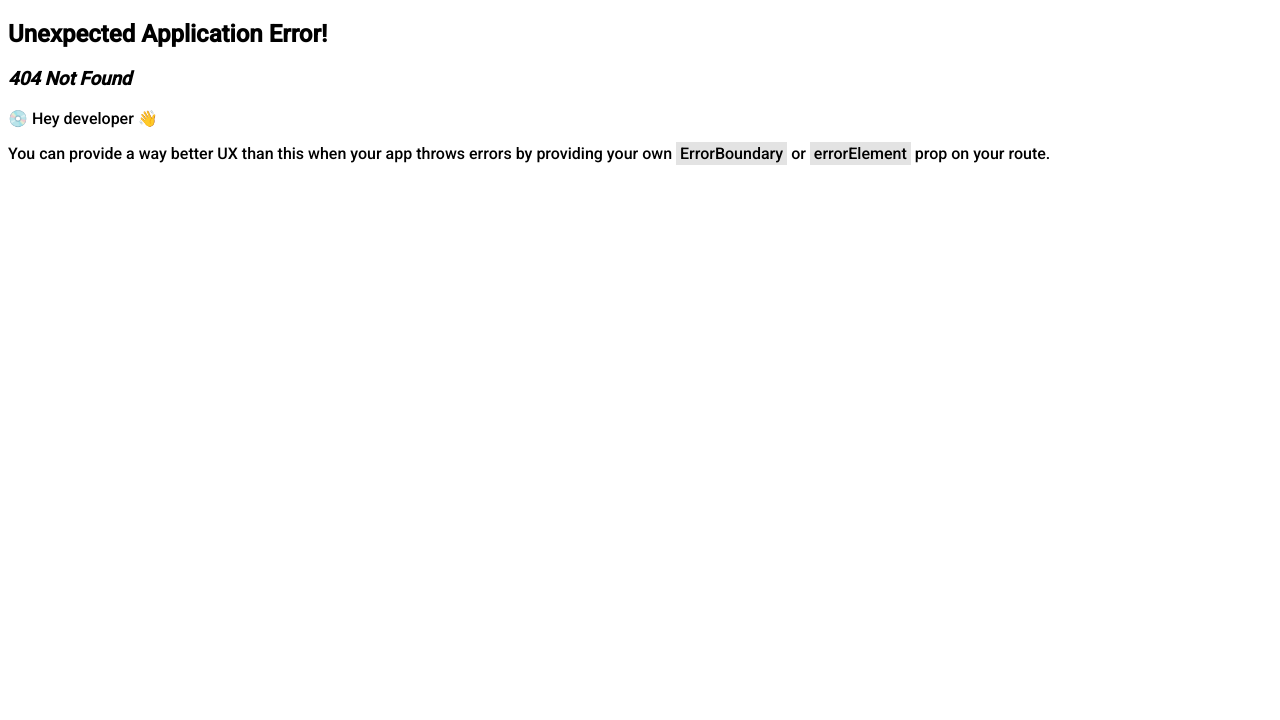
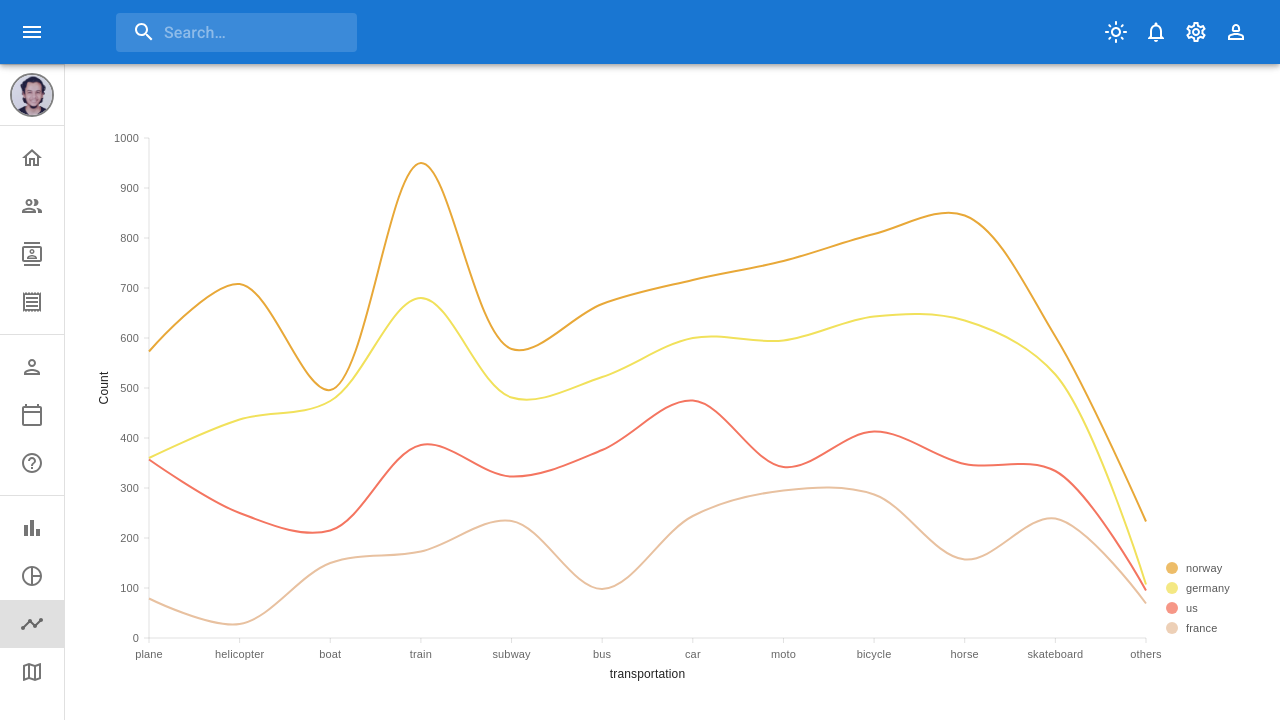
Before and after one commit to AbdalrhmanAmmar/Dashboard, a React (Vite) app: page /line in a window 1280 px wide. Before the commit this address had no page. Shown: the top 720 px of the page. Built offline with nearby package versions, Linux system fonts and the light colour scheme.

Commit message:
linechart

```diff
--- a/package.json
+++ b/package.json
@@ -15,6 +15,7 @@
     "@mui/icons-material": "^5.14.0",
     "@mui/material": "^5.14.0",
     "@nivo/bar": "^0.83.0",
+    "@nivo/line": "^0.83.0",
     "react": "^18.2.0",
     "react-dom": "^18.2.0",
     "react-router-dom": "^6.14.1"
--- a/src/main.jsx
+++ b/src/main.jsx
@@ -10,6 +10,7 @@
 } from "react-router-dom";
 import App from "./App";
 import BarChart from "./pages/Barchart/Barchart";
+import LineChart from "./pages/LineChart/LineChart";
 // import Dashboard from "./page/dashboard/Dashboard";
 // import Team from "./page/team/Team";
 // import Contacts from "./page/contacts/Contacts";
@@ -34,9 +35,9 @@
       <Route path="calendar" element={<Calendar />} />
       <Route path="faq" element={<FAQ />} /> */}
       <Route path="/bar" element={<BarChart />} />
-      {/* <Route path="pie" element={<PieChart />} />
-      <Route path="line" element={<LineChart />} />
-      <Route path="geography" element={<Geography />} />
+      {/* <Route path="pie" element={<PieChart />} /> */}
+      <Route path="/line" element={<LineChart />} />
+      {/* <Route path="geography" element={<Geography />} />
 
       <Route path="*" element={<NotFound />} /> */}
     </Route>
--- /dev/null
+++ b/src/pages/LineChart/Line.jsx
@@ -0,0 +1,390 @@
+import { Box, useTheme } from "@mui/material";
+
+import { ResponsiveLine } from "@nivo/line";
+
+const data = [
+  {
+    id: "france",
+    color: "hsl(4, 70%, 50%)",
+    data: [
+      {
+        x: "plane",
+        y: 79,
+      },
+      {
+        x: "helicopter",
+        y: 28,
+      },
+      {
+        x: "boat",
+        y: 150,
+      },
+      {
+        x: "train",
+        y: 173,
+      },
+      {
+        x: "subway",
+        y: 234,
+      },
+      {
+        x: "bus",
+        y: 98,
+      },
+      {
+        x: "car",
+        y: 244,
+      },
+      {
+        x: "moto",
+        y: 295,
+      },
+      {
+        x: "bicycle",
+        y: 287,
+      },
+      {
+        x: "horse",
+        y: 157,
+      },
+      {
+        x: "skateboard",
+        y: 239,
+      },
+      {
+        x: "others",
+        y: 69,
+      },
+    ],
+  },
+  {
+    id: "us",
+    color: "hsl(205, 70%, 50%)",
+    data: [
+      {
+        x: "plane",
+        y: 278,
+      },
+      {
+        x: "helicopter",
+        y: 222,
+      },
+      {
+        x: "boat",
+        y: 65,
+      },
+      {
+        x: "train",
+        y: 213,
+      },
+      {
+        x: "subway",
+        y: 89,
+      },
+      {
+        x: "bus",
+        y: 278,
+      },
+      {
+        x: "car",
+        y: 231,
+      },
+      {
+        x: "moto",
+        y: 47,
+      },
+      {
+        x: "bicycle",
+        y: 126,
+      },
+      {
+        x: "horse",
+        y: 191,
+      },
+      {
+        x: "skateboard",
+        y: 95,
+      },
+      {
+        x: "others",
+        y: 26,
+      },
+    ],
+  },
+  {
+    id: "germany",
+    color: "hsl(39, 70%, 50%)",
+    data: [
+      {
+        x: "plane",
+        y: 3,
+      },
+      {
+        x: "helicopter",
+        y: 187,
+      },
+      {
+        x: "boat",
+        y: 259,
+      },
+      {
+        x: "train",
+        y: 294,
+      },
+      {
+        x: "subway",
+        y: 158,
+      },
+      {
+        x: "bus",
+        y: 146,
+      },
+      {
+        x: "car",
+        y: 125,
+      },
+      {
+        x: "moto",
+        y: 253,
+      },
+      {
+        x: "bicycle",
+        y: 230,
+      },
+      {
+        x: "horse",
+        y: 287,
+      },
+      {
+        x: "skateboard",
+        y: 193,
+      },
+      {
+        x: "others",
+        y: 12,
+      },
+    ],
+  },
+  {
+    id: "norway",
+    color: "hsl(179, 70%, 50%)",
+    data: [
+      {
+        x: "plane",
+        y: 213,
+      },
+      {
+        x: "helicopter",
+        y: 271,
+      },
+      {
+        x: "boat",
+        y: 22,
+      },
+      {
+        x: "train",
+        y: 270,
+      },
+      {
+        x: "subway",
+        y: 97,
+      },
+      {
+        x: "bus",
+        y: 146,
+      },
+      {
+        x: "car",
+        y: 116,
+      },
+      {
+        x: "moto",
+        y: 159,
+      },
+      {
+        x: "bicycle",
+        y: 165,
+      },
+      {
+        x: "horse",
+        y: 210,
+      },
+      {
+        x: "skateboard",
+        y: 76,
+      },
+      {
+        x: "others",
+        y: 126,
+      },
+    ],
+  },
+];
+
+const Line = () => {
+  const theme = useTheme();
+  return (
+    <Box sx={{ height:"75vh" }}>
+      <ResponsiveLine
+        theme={{
+          textColor: theme.palette.text.primary,
+          fontSize: 11,
+          axis: {
+            domain: {
+              line: {
+                stroke: theme.palette.divider,
+                strokeWidth: 1,
+              },
+            },
+            legend: {
+              text: {
+                fontSize: 12,
+                fill: theme.palette.text.primary,
+              },
+            },
+            ticks: {
+              line: {
+                stroke: theme.palette.divider,
+                strokeWidth: 1,
+              },
+              text: {
+                fontSize: 11,
+                fill: theme.palette.text.secondary,
+              },
+            },
+          },
+          grid: {
+            line: {
+              stroke: theme.palette.divider,
+              strokeWidth: 0,
+            },
+          },
+          legends: {
+            title: {
+              text: {
+                fontSize: 11,
+                fill: theme.palette.text.primary,
+              },
+            },
+            text: {
+              fontSize: 11,
+              fill: theme.palette.text.primary,
+            },
+            ticks: {
+              line: {},
+              text: {
+                fontSize: 10,
+                fill: theme.palette.text.primary,
+              },
+            },
+          },
+          annotations: {
+            text: {
+              fontSize: 13,
+              fill: theme.palette.text.primary,
+              outlineWidth: 2,
+              outlineColor: "#ffffff",
+              outlineOpacity: 1,
+            },
+            link: {
+              stroke: "#000000",
+              strokeWidth: 1,
+              outlineWidth: 2,
+              outlineColor: "#ffffff",
+              outlineOpacity: 1,
+            },
+            outline: {
+              stroke: "#000000",
+              strokeWidth: 2,
+              outlineWidth: 2,
+              outlineColor: "#ffffff",
+              outlineOpacity: 1,
+            },
+            symbol: {
+              fill: "#000000",
+              outlineWidth: 2,
+              outlineColor: "#ffffff",
+              outlineOpacity: 1,
+            },
+          },
+          tooltip: {
+            container: {
+              background: theme.palette.background.default,
+              color: theme.palette.text.primary,
+              fontSize: 12,
+            },
+            basic: {},
+            chip: {},
+            table: {},
+            tableCell: {},
+            tableCellValue: {},
+          },
+        }}
+        data={data}
+        curve="catmullRom"
+        margin={{ top: 50, right: 110, bottom: 50, left: 60 }}
+        xScale={{ type: "point" }}
+        yScale={{
+          type: "linear",
+          min: "auto",
+          max: "auto",
+          stacked: true,
+          reverse: false,
+        }}
+        yFormat=" >-.2f"
+        axisTop={null}
+        axisRight={null}
+        axisBottom={{
+          tickSize: 5,
+          tickPadding: 5,
+          tickRotation: 0,
+          legend:  "transportation",
+          legendOffset: 36,
+          legendPosition: "middle",
+        }}
+        axisLeft={{
+          tickSize: 5,
+          tickPadding: 5,
+          tickRotation: 0,
+          legend: "Count",
+          legendOffset: -45,
+          legendPosition: "middle",
+        }}
+        pointSize={10}
+        pointColor={{ theme: "background" }}
+        pointBorderWidth={2}
+        pointBorderColor={{ from: "serieColor" }}
+        pointLabelYOffset={-12}
+        useMesh={true}
+        legends={[
+          {
+            anchor: "bottom-right",
+            direction: "column",
+            justify: false,
+            translateX: 100,
+            translateY: 0,
+            itemsSpacing: 0,
+            itemDirection: "left-to-right",
+            itemWidth: 80,
+            itemHeight: 20,
+            itemOpacity: 0.75,
+            symbolSize: 12,
+            symbolShape: "circle",
+            symbolBorderColor: "rgba(0, 0, 0, .5)",
+            effects: [
+              {
+                on: "hover",
+                style: {
+                  itemBackground: "rgba(0, 0, 0, .03)",
+                  itemOpacity: 1,
+                },
+              },
+            ],
+          },
+        ]}
+      />
+    </Box>
+  );
+};
+
+export default Line;
--- /dev/null
+++ b/src/pages/LineChart/LineChart.jsx
@@ -0,0 +1,15 @@
+import { Box, useTheme } from "@mui/material";
+
+import Line from "./Line";
+
+const LineChart = () => {
+  return (
+    <Box>
+
+
+      <Line />
+    </Box>
+  );
+};
+
+export default LineChart;
```
Also changed, not shown: 1 other file (tests, documents, lock files or other folders).
